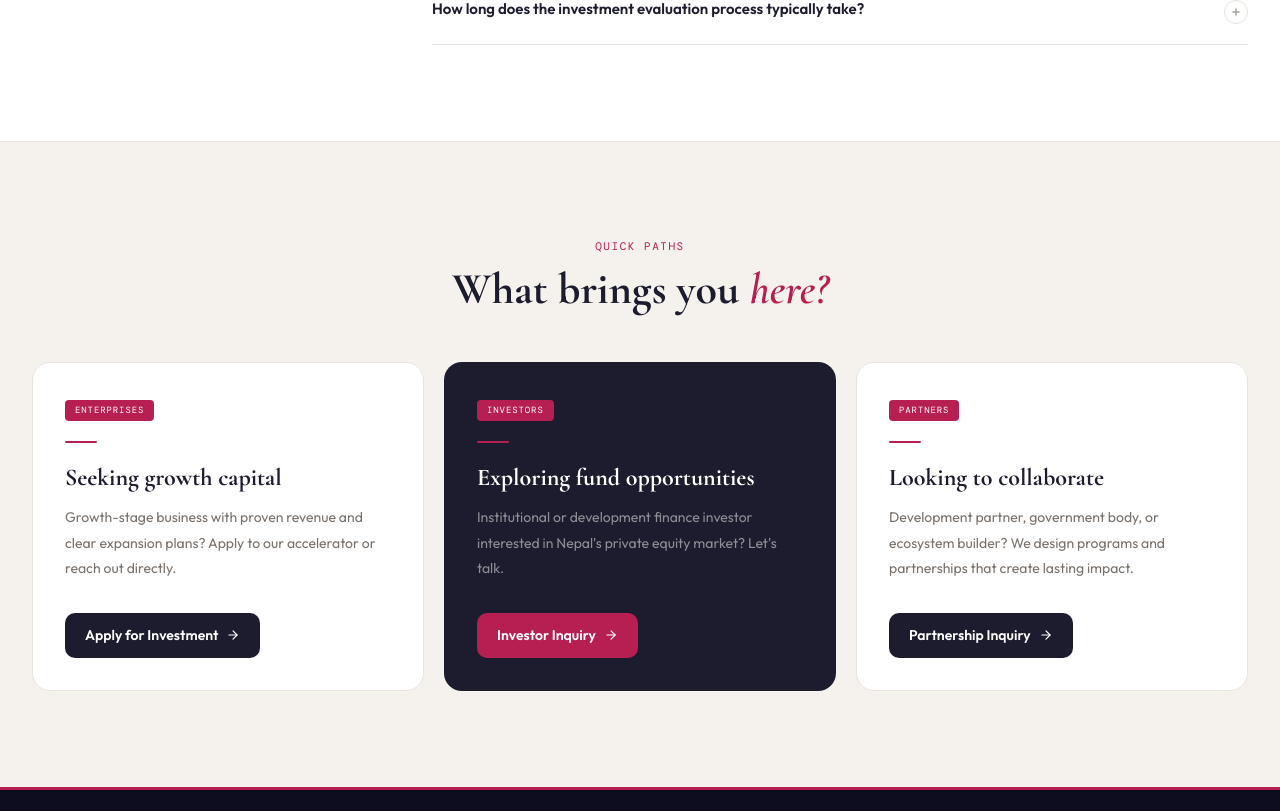
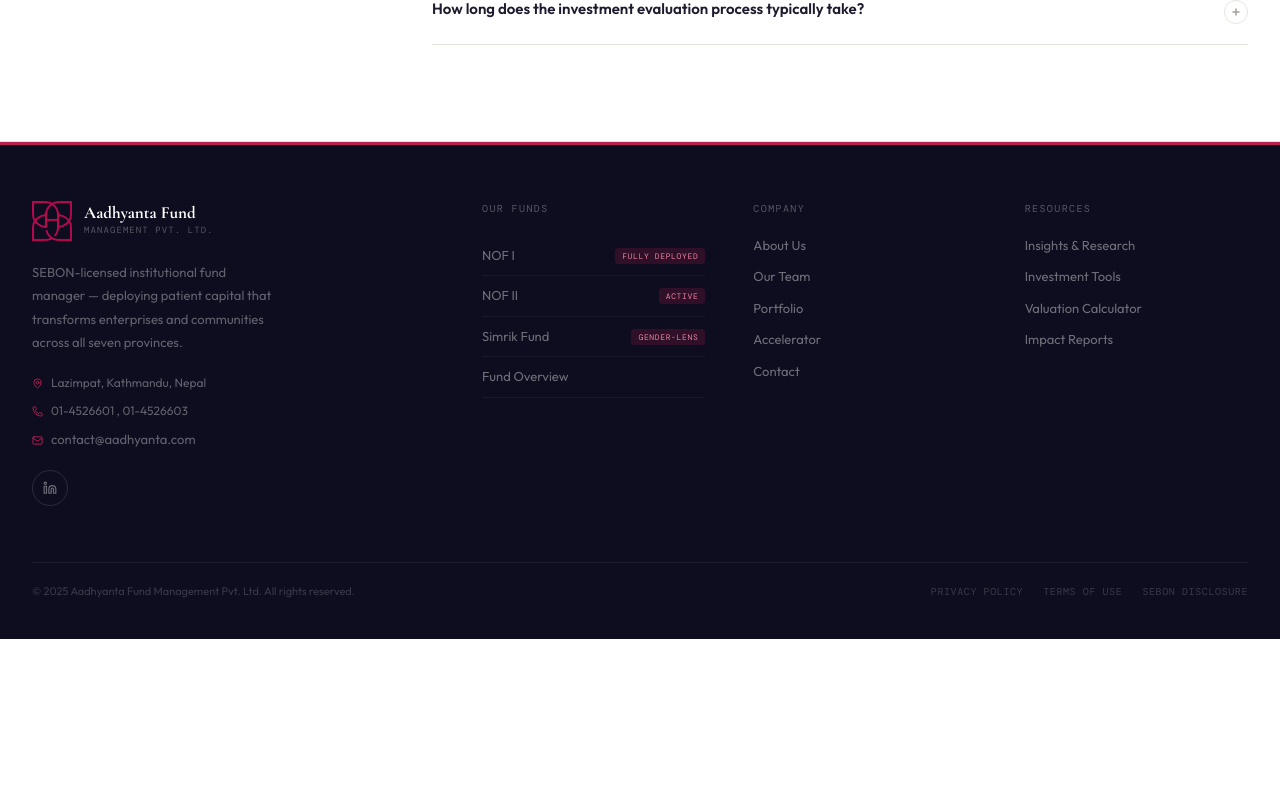
Before and after one commit to HeloPras/aadhyanta-website, a Next.js app: page /contact-us in a window 1280 px wide. Shown: the part 2329-3140 px from the top of the page. After the commit the page ends 2968 px from the top, so only its background shows below. Built offline with nearby package versions, Linux system fonts and the light colour scheme.

Commit message:
fixed contact form

```diff
--- a/app/(app)/contact-us/page.tsx
+++ b/app/(app)/contact-us/page.tsx
@@ -10,6 +10,7 @@
 } from 'lucide-react'
 import { useSearchParams } from 'next/navigation'
 import ContactMain from '@/components/Pages/Contact/ContactForm'
+import Loader from '@/components/Loader'
 
 /* ─── Global CSS — same token system ────────────────────────────────────── */
 const GLOBAL_CSS = `
@@ -333,88 +334,88 @@
 /* ═══════════════════════════════════════════════════════════════════════════
    INTENT CARDS — quick pathway chooser
 ═══════════════════════════════════════════════════════════════════════════ */
-function IntentCards() {
-  const cards = [
-    {
-      tag: 'Enterprises',
-      title: 'Seeking growth capital',
-      desc: 'Growth-stage business with proven revenue and clear expansion plans? Apply to our accelerator or reach out directly.',
-      cta: 'Apply for Investment',
-      href: '/accelerator#apply',
-      dark: false,
-    },
-    {
-      tag: 'Investors',
-      title: 'Exploring fund opportunities',
-      desc: 'Institutional or development finance investor interested in Nepal\'s private equity market? Let\'s talk.',
-      cta: 'Investor Inquiry',
-      href: 'mailto:invest@aadhyanta.com',
-      dark: true,
-    },
-    {
-      tag: 'Partners',
-      title: 'Looking to collaborate',
-      desc: 'Development partner, government body, or ecosystem builder? We design programs and partnerships that create lasting impact.',
-      cta: 'Partnership Inquiry',
-      href: 'mailto:partnerships@aadhyanta.com',
-      dark: false,
-    },
-  ]
+// function IntentCards() {
+//   const cards = [
+//     {
+//       tag: 'Enterprises',
+//       title: 'Seeking growth capital',
+//       desc: 'Growth-stage business with proven revenue and clear expansion plans? Apply to our accelerator or reach out directly.',
+//       cta: 'Apply for Investment',
+//       href: '/accelerator#apply',
+//       dark: false,
+//     },
+//     {
+//       tag: 'Investors',
+//       title: 'Exploring fund opportunities',
+//       desc: 'Institutional or development finance investor interested in Nepal\'s private equity market? Let\'s talk.',
+//       cta: 'Investor Inquiry',
+//       href: 'mailto:invest@aadhyanta.com',
+//       dark: true,
+//     },
+//     {
+//       tag: 'Partners',
+//       title: 'Looking to collaborate',
+//       desc: 'Development partner, government body, or ecosystem builder? We design programs and partnerships that create lasting impact.',
+//       cta: 'Partnership Inquiry',
+//       href: 'mailto:partnerships@aadhyanta.com',
+//       dark: false,
+//     },
+//   ]
 
-  return (
-    <section className="bg-[#F5F2ED] py-20 md:py-24">
-      <div className="max-w-7xl mx-auto px-4 sm:px-6 lg:px-8">
-        <div className="sr text-center mb-12">
-          <span className="font-mono-dm text-[11px] tracking-[0.14em] uppercase text-[#B71E52] mb-3 block">Quick Paths</span>
-          <h2 className="font-display font-bold text-[clamp(30px,3.5vw,44px)] leading-[1.08] text-[#1C1C2E]">
-            What brings you <em className="italic text-[#B71E52]">here?</em>
-          </h2>
-        </div>
+//   return (
+//     <section className="bg-[#F5F2ED] py-20 md:py-24">
+//       <div className="max-w-7xl mx-auto px-4 sm:px-6 lg:px-8">
+//         <div className="sr text-center mb-12">
+//           <span className="font-mono-dm text-[11px] tracking-[0.14em] uppercase text-[#B71E52] mb-3 block">Quick Paths</span>
+//           <h2 className="font-display font-bold text-[clamp(30px,3.5vw,44px)] leading-[1.08] text-[#1C1C2E]">
+//             What brings you <em className="italic text-[#B71E52]">here?</em>
+//           </h2>
+//         </div>
 
-        <div className="grid grid-cols-1 md:grid-cols-3 gap-5">
-          {cards.map((c, i) => (
-            <div key={i}
-              className={`sr d${i + 1} rounded-2xl p-8 flex flex-col justify-between border transition-all duration-300 hover:-translate-y-1.5 hover:shadow-xl
-                ${c.dark
-                  ? 'bg-[#1C1C2E] border-transparent hover:shadow-[#1C1C2E]/20'
-                  : 'bg-white border-[#E8E4DD] hover:shadow-stone-200'}`}>
+//         <div className="grid grid-cols-1 md:grid-cols-3 gap-5">
+//           {cards.map((c, i) => (
+//             <div key={i}
+//               className={`sr d${i + 1} rounded-2xl p-8 flex flex-col justify-between border transition-all duration-300 hover:-translate-y-1.5 hover:shadow-xl
+//                 ${c.dark
+//                   ? 'bg-[#1C1C2E] border-transparent hover:shadow-[#1C1C2E]/20'
+//                   : 'bg-white border-[#E8E4DD] hover:shadow-stone-200'}`}>
 
-              <div>
-                <span className="font-mono-dm text-[9px] tracking-widest uppercase px-2.5 py-1 bg-[#B71E52] text-white rounded mb-5 inline-block">
-                  {c.tag}
-                </span>
-                <div className="w-8 h-[2px] bg-[#B71E52] rounded-full mb-5" />
-                <h3 className={`font-display font-bold text-[24px] leading-tight mb-3
-                  ${c.dark ? 'text-white' : 'text-[#1C1C2E]'}`}>
-                  {c.title}
-                </h3>
-                <p className={`text-[14px] leading-[1.8] mb-8
-                  ${c.dark ? 'text-white/50' : 'text-stone-500'}`}>
-                  {c.desc}
-                </p>
-              </div>
+//               <div>
+//                 <span className="font-mono-dm text-[9px] tracking-widest uppercase px-2.5 py-1 bg-[#B71E52] text-white rounded mb-5 inline-block">
+//                   {c.tag}
+//                 </span>
+//                 <div className="w-8 h-[2px] bg-[#B71E52] rounded-full mb-5" />
+//                 <h3 className={`font-display font-bold text-[24px] leading-tight mb-3
+//                   ${c.dark ? 'text-white' : 'text-[#1C1C2E]'}`}>
+//                   {c.title}
+//                 </h3>
+//                 <p className={`text-[14px] leading-[1.8] mb-8
+//                   ${c.dark ? 'text-white/50' : 'text-stone-500'}`}>
+//                   {c.desc}
+//                 </p>
+//               </div>
 
-              <a href={c.href}
-                className={`inline-flex items-center gap-2 font-semibold text-[14px] px-5 py-3 rounded-lg self-start transition-all duration-200 hover:-translate-y-0.5
-                  ${c.dark
-                    ? 'bg-[#B71E52] hover:bg-[#9e1847] text-white hover:shadow-lg hover:shadow-[#B71E52]/30'
-                    : 'bg-[#1C1C2E] hover:bg-[#B71E52] text-white'}`}>
-                {c.cta} <ArrowRight size={14} />
-              </a>
-            </div>
-          ))}
-        </div>
-      </div>
-    </section>
-  )
-}
+//               <a href={c.href}
+//                 className={`inline-flex items-center gap-2 font-semibold text-[14px] px-5 py-3 rounded-lg self-start transition-all duration-200 hover:-translate-y-0.5
+//                   ${c.dark
+//                     ? 'bg-[#B71E52] hover:bg-[#9e1847] text-white hover:shadow-lg hover:shadow-[#B71E52]/30'
+//                     : 'bg-[#1C1C2E] hover:bg-[#B71E52] text-white'}`}>
+//                 {c.cta} <ArrowRight size={14} />
+//               </a>
+//             </div>
+//           ))}
+//         </div>
+//       </div>
+//     </section>
+//   )
+// }
 
 /* ═══════════════════════════════════════════════════════════════════════════
    ROOT
 ═══════════════════════════════════════════════════════════════════════════ */
 export default function ContactPage() {
   return (
-    <Suspense fallback={<div>Loading...</div>}>
+    <Suspense fallback={<Loader/>}>
       <ContactPageContent />
     </Suspense>
   )
@@ -436,7 +437,7 @@
         <ContactMain paramTopic={topic} />
         <MapSection />
         <FAQ />
-        <IntentCards />
+        {/* <IntentCards /> */}
       </div>
     </>
   )
--- a/app/api/contact/route.ts
+++ b/app/api/contact/route.ts
@@ -38,7 +38,9 @@
     // // Preview URL is only available when using an Ethereal test account
     // console.log("Preview URL: %s", getTestMessageUrl(info));
     // const info =  await transpoerter.''
-    sendAutoReply(body.email, body.name)
+
+    // sendAutoReply(body.email, body.name)
+
   } catch (err) {
     throw new Error("There is error")
   }
--- /dev/null
+++ b/components/Loader.tsx
@@ -0,0 +1,34 @@
+// components/Loader.tsx
+export default function Loader() {
+  return (
+    <div className="flex items-center justify-center min-h-screen bg-white">
+      <div className="flex flex-col items-center gap-7">
+
+        {/* Spinning ring + A lettermark */}
+        <div className="relative w-14 h-14">
+          <svg className="absolute inset-0 animate-spin"
+            style={{ animationDuration: '1.6s', animationTimingFunction: 'linear' }}
+            width="56" height="56" viewBox="0 0 56 56" fill="none" aria-hidden="true">
+            <circle cx="28" cy="28" r="25" stroke="#E8E4DD" strokeWidth="2"/>
+            <path d="M28 3 A25 25 0 0 1 51 28" stroke="#B71E52" strokeWidth="2.5" strokeLinecap="round"/>
+          </svg>
+          <div className="absolute inset-0 flex items-center justify-center font-display font-bold text-[22px] text-[#B71E52]">
+            A
+          </div>
+        </div>
+
+        {/* Shimmer skeleton lines */}
+        <div className="flex flex-col items-center gap-2.5 w-48">
+          <div className="h-3 bg-[#E8E4DD] rounded-full w-40 animate-pulse" />
+          <div className="h-2.5 bg-[#E8E4DD] rounded-full w-28 animate-pulse [animation-delay:150ms]" />
+          <div className="h-2.5 bg-[#E8E4DD] rounded-full w-36 animate-pulse [animation-delay:300ms]" />
+        </div>
+
+        {/* Label */}
+        <p className="font-mono-dm text-[11px] tracking-[0.12em] uppercase text-stone-400 animate-pulse">
+          Loading
+        </p>
+      </div>
+    </div>
+  )
+}
```
Also changed, not shown: components/Pages/Contact/ContactForm.tsx (+90 -18 lines).
